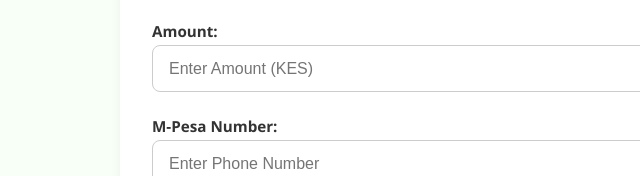
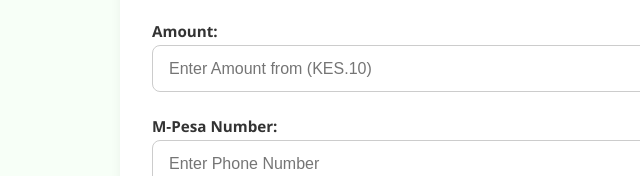
Before and after one commit to IcedMar/DaimPayPortal, a website: page public/index.html in a window 1280 px wide. Shown: the part 624-800 px from the top of the page, 81-721 px from the left. Drawn offline with nearby package versions, Linux system fonts and the light colour scheme.

Commit message:
Update index.html

```diff
--- a/public/index.html
+++ b/public/index.html
@@ -57,7 +57,7 @@
                 <input type="tel" id="phone" placeholder="Enter Phone Number" required>
 
                 <label for="amount">Amount:</label>
-                <input type="number" id="amount" placeholder="Enter Amount (KES)" required min="10"> <label for="phone2">M-Pesa Number:</label>
+                <input type="number" id="amount" placeholder="Enter Amount from (KES.10)" required min="10"> <label for="phone2">M-Pesa Number:</label>
                 <input type="tel" id="phone2" placeholder="Enter Phone Number" required>
 
                 <button type="submit">Pay Now</button>
```
